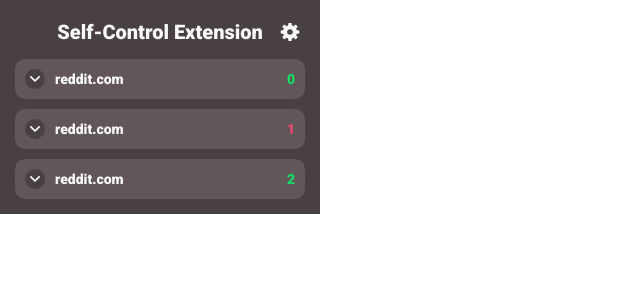
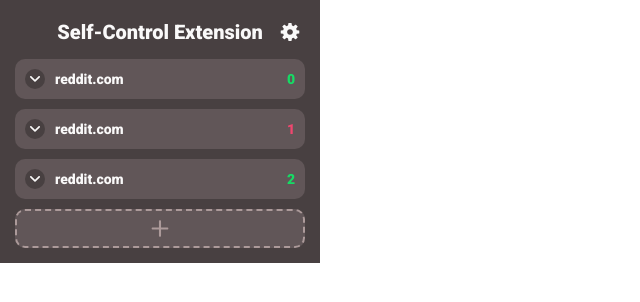
Before and after one commit to DeadlyWhiskers/Self-Control-Chrome-Extension, a React (Vite) app: page /index.html in a window 1280 px wide. Shown: the top 302 px of the page, without its empty margins (0-640 px from the left). Built offline with nearby package versions, Linux system fonts and the light colour scheme.

Commit message:
Add layout for adding the new site

```diff
--- a/src/Extension/app/style.css
+++ b/src/Extension/app/style.css
@@ -38,11 +38,15 @@
   --radius-large: 10px;
   --radius-small: 5px;
 
+  --corner-radius-button: var(--radius-large);
   --radius-text-input: var(--radius-small);
 
   /* Animations */
   --button-shake: shake .5s ease-out 1 alternate;
   --button-shake-upside-down: shake-upside-down .5s ease-out 1 alternate;
+
+  /* Border width */
+  --add-button-border-width: 2px;
 }
 
 @keyframes shake {
@@ -127,3 +131,44 @@
 .button:focus{
   outline: none;
 }
+
+.input-line{
+  display: flex;
+  justify-content: space-between;
+  gap: 10px;
+  align-content: center;
+  align-items: center;
+}
+
+.input-field{
+  font: var(--regular-font);
+  color: var(--text-color-accent);
+  background-color: var(--text-input-color);
+  border-radius: var(--radius-small);
+  border: 0;
+  padding: 5px;
+}
+
+.input-field:focus{
+  outline: none;
+}
+
+.input-field:hover{
+  filter: brightness(0.95);
+}
+
+.input-field--short{
+  width: 8ch;
+}
+
+.horizontal-spread-area{
+  display: flex;
+  justify-content: space-between;
+}
+
+.buttons-area{
+  display: flex;
+  align-items: flex-end;
+  gap: 10px;
+  align-self: flex-end;
+}
--- a/src/Extension/pages/HomePage/HomePage.tsx
+++ b/src/Extension/pages/HomePage/HomePage.tsx
@@ -1,3 +1,4 @@
+import AddWebsiteComponent from '../../widgets/AddWebsiteComponent';
 import ContentBlock from '../../widgets/WebsiteBlock';
 import './HomePage.css'
 
@@ -6,6 +7,7 @@
         {[...Array(3)].map((_,i) => {
             return <ContentBlock key={i} elementId={i}/>
         })}
+        <AddWebsiteComponent/>
     </div>;
 };
 
--- a/src/Extension/widgets/AddWebsiteComponent.css
+++ b/src/Extension/widgets/AddWebsiteComponent.css
@@ -0,0 +1,23 @@
+.add-website-component{
+    display: flex;
+    flex-direction: column;
+}
+
+.button--add-website{
+    background-color: var(--add-button-color);
+    display: flex;
+    justify-content: center;
+    padding: 5px;
+    width: 100%;
+    border-radius: var(--corner-radius-button);
+    border-color: var(--add-button-stroke);
+    border-style: dashed;
+    border-width: var(--add-button-border-width);
+    box-sizing: border-box;
+}
+
+.add-limits-time-area{
+    display: flex;
+    flex-direction: column;
+    gap: 10px;
+}
--- a/src/Extension/widgets/AddWebsiteComponent.tsx
+++ b/src/Extension/widgets/AddWebsiteComponent.tsx
@@ -1,6 +1,46 @@
+import IconButton from './IconButton'
+
+import CrossIcon from './assets/CrossIcon.svg'
+import TickIcon from './assets/TickIcon.svg'
+import PlusIcon from './assets/PlusIcon.svg'
+import './AddWebsiteComponent.css'
+import { useState } from 'react';
+
 const AddWebsiteComponent = () => {
-    return(
-        <></>
+    const [addActive, setAddActive] = useState(0);
+    return (
+        <div className="add-website-component">
+            {!addActive ? <button className="button button--add-website" onClick={() => setAddActive(1)}>
+                <img src={PlusIcon} alt="plus icon" />
+            </button>
+                :
+                <div className='content-block content-block--large'>
+                    <div className="input-line">
+                        <span className='title'>Display name:</span>
+                        <input type="text" className='input-field' />
+                    </div>
+                    <div className="input-line">
+                        <span className='title'>Url:</span>
+                        <input type="text" className='input-field' />
+                    </div>
+                    <div className="horizontal-spread-area">
+                        <div className="add-limits-time-area">
+                            <div className="input-line">
+                                <span className='title'>Limit:</span>
+                                <input type="text" className='input-field input-field--short' maxLength={8} minLength={2}/>
+                            </div>
+                            <div className="input-line">
+                                <span className='title'>Cooldown:</span>
+                                <input type="text" className='input-field input-field--short' maxLength={8} minLength={2}/>
+                            </div>
+                        </div>
+                        <div className="buttons-area">
+                            <IconButton image={CrossIcon} color='var(--negative-color)' onClick={() => setAddActive(0)}/>
+                            <IconButton image={TickIcon} color='var(--positive-color)' onClick={() => setAddActive(0)}/>
+                        </div>
+                    </div>
+                </div>}
+        </div>
     );
 }
 
--- a/src/Extension/widgets/IconButton.css
+++ b/src/Extension/widgets/IconButton.css
@@ -3,7 +3,7 @@
     justify-content: center;
     align-items: center;
     padding: 0;
-    border-radius: var(--radius-large);
+    border-radius: var(--corner-radius-button);
     border: none;
 }
 
--- a/src/Extension/widgets/IconButton.tsx
+++ b/src/Extension/widgets/IconButton.tsx
@@ -3,11 +3,12 @@
 type ButtonProps = {
     image: string,
     color: string,
+    onClick?: () => void,
 }
 
 const IconButton = (props: ButtonProps) => {
     return(
-        <button className='button button--icon-button' style={{backgroundColor: props?.color}}>
+        <button className='button button--icon-button' style={{backgroundColor: props?.color}} onClick={() => props.onClick && props.onClick()}>
             <img src={props?.image} alt="button icon" />
         </button>
     );
--- a/src/Extension/widgets/WebsiteBlock.css
+++ b/src/Extension/widgets/WebsiteBlock.css
@@ -102,19 +102,7 @@
     visibility: hidden;
 }
 
-.horizontal-spread-area{
-    display: flex;
-    justify-content: space-between;
-}
-
 .limits-time-area{
     display: flex;
     gap: 10px;
 }
-
-.buttons-area{
-    display: flex;
-    align-items: flex-end;
-    gap: 10px;
-    align-self: flex-end;
-}
--- a/src/Extension/widgets/WebsiteBlock.tsx
+++ b/src/Extension/widgets/WebsiteBlock.tsx
@@ -1,8 +1,6 @@
 import { useRef, useState } from 'react';
 import IconButton from "./IconButton";
 
-import CrossIcon from './assets/CrossIcon.svg'
-import TickIcon from './assets/TickIcon.svg'
 import TrashIcon from './assets/TrashIcon.svg'
 import './WebsiteBlock.css'
 
```
Also changed, not shown: src/Extension/widgets/assets/PlusIcon.svg (added).
